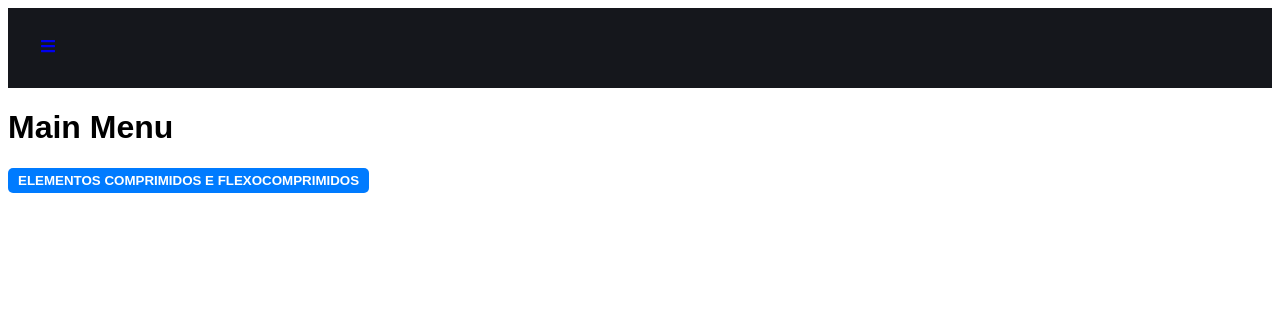
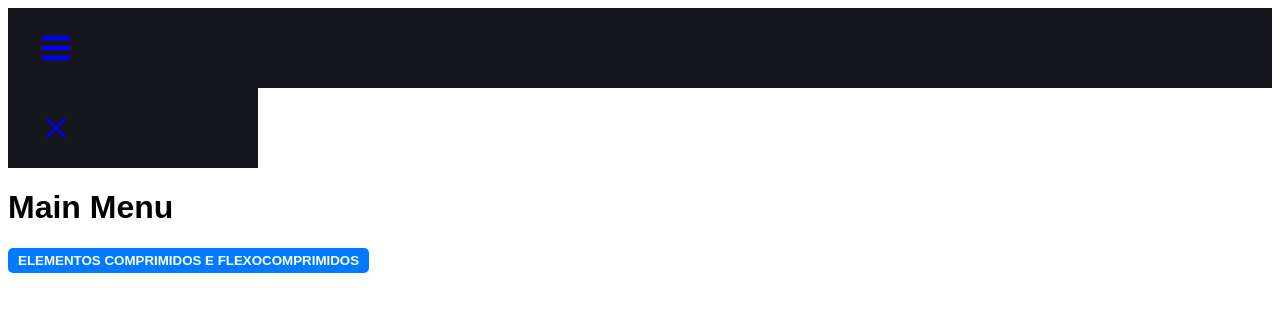
Before and after one commit to cmamus/timberCalc, a React (Create React App) app in the folder client/: page / in a window 1280 px wide. Shown: the top 312 px of the page. Built offline with nearby package versions, Linux system fonts and the light colour scheme.

Commit message:
Metade do serviço da navegação está feito

```diff
--- a/client/src/componentes/MainMenu.js
+++ b/client/src/componentes/MainMenu.js
@@ -1,4 +1,5 @@
 import React, { useState } from "react";
+
 import Comprimidos from "./ElementosComprimidos";
 
 import "../styles/mainMenu.css"
@@ -17,7 +18,7 @@ function MainMenu() {
       <div className="main-menu-container">
         {controle === 0 && (
           <div>
-          <h1 className="main-menu-container">Main Menu</h1>
+            <h1>Main Menu</h1>
             <button className="main-menu-button" onClick={elementosComprimidos}>Elementos Comprimidos e Flexocomprimidos</button>
           </div>
         )}
--- a/client/src/componentes/Sidebar/Sidebar.js
+++ b/client/src/componentes/Sidebar/Sidebar.js
@@ -14,15 +14,39 @@ const Nav = styled.div`
 
 const NavIcon = styled(Link)`
     margin-left: 2rem;
+    font-size: 2rem;
+    height: 80px;
+    display: flex;
+    justify-content: flex-start;
+    align-items: center;
+`;
+
+const SidebarNav = styled.nav`
+    background: #15171c;
+    width: 250px;
+    heigth: 100vh;
+`;
+
+const SidebarWrap = styled.div`
+    width: 100%;
 `;
 
 const Sidebar = () => {
   return (
+    <>
     <Nav>
       <NavIcon to="#">
         <FaIcons.FaBars />
       </NavIcon>
     </Nav>
+    <SidebarNav>
+      <SidebarWrap>
+      <NavIcon to="#">
+        <AiIcons.AiOutlineClose />
+      </NavIcon>
+      </SidebarWrap>
+    </SidebarNav>
+    </>
   );
 };
 
```
Also changed, not shown: client/src/componentes/Sidebar/SubMenu.js (added), 1 other file (tests, documents, lock files or other folders). Lines whose indentation alone changed are shown as unchanged.
